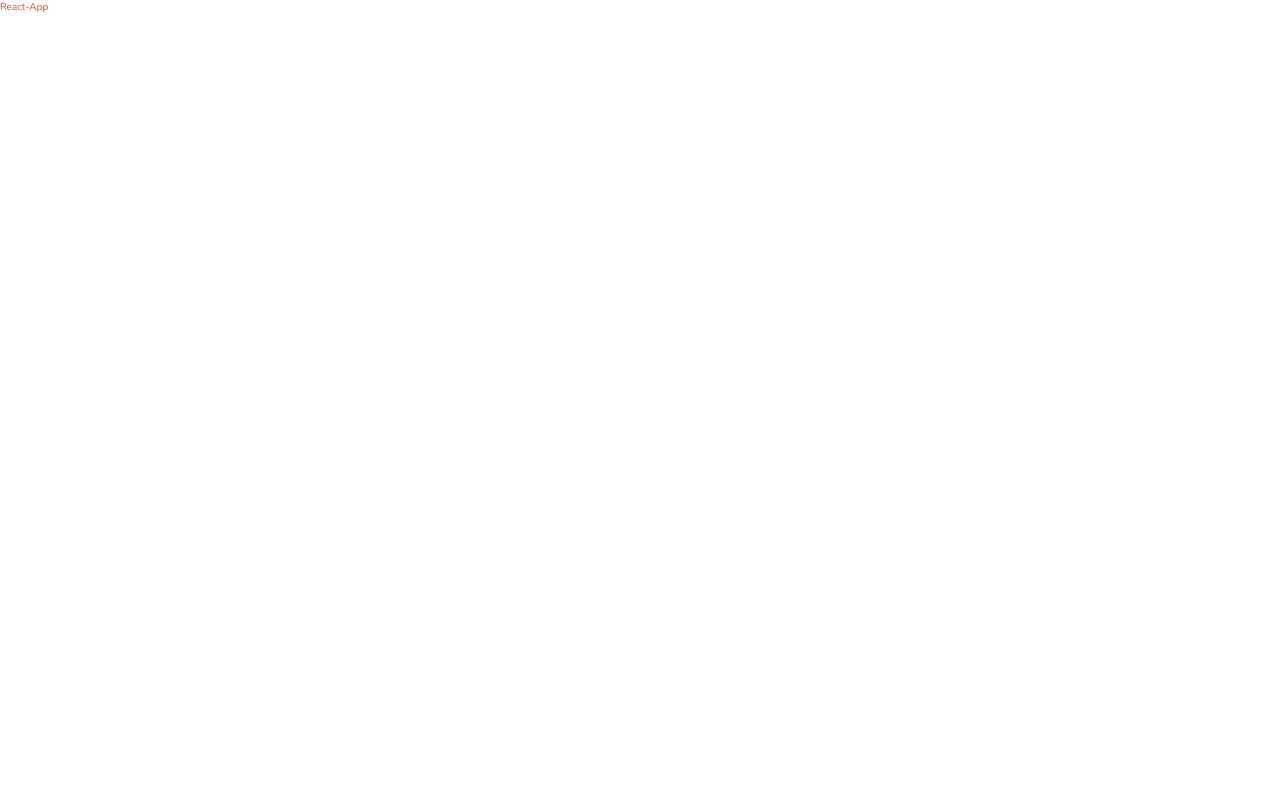
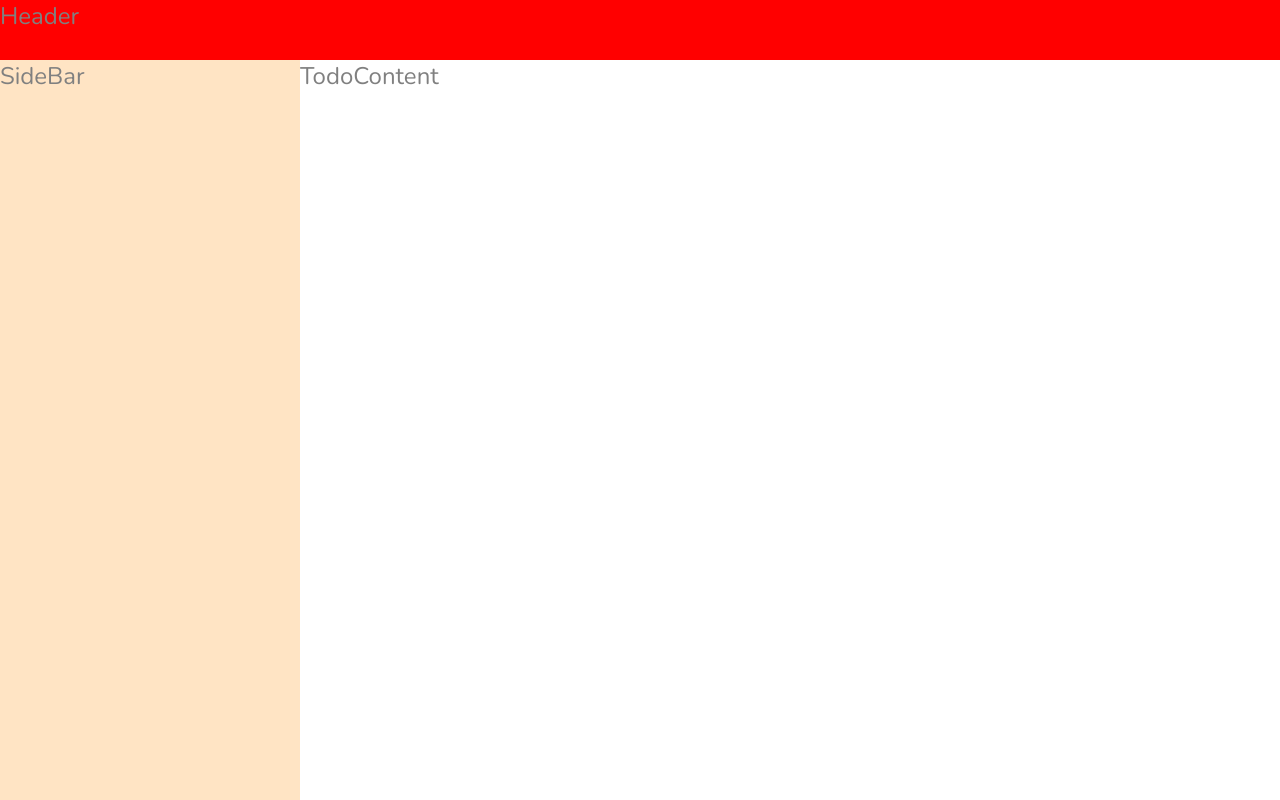
Before and after one commit to Surachotkit/CC15-Todolist, a React (Create React App) app: page / in a window 1280 px wide. Built offline with nearby package versions, Linux system fonts and the light colour scheme.

Commit message:
finish: step-4 app-layout

```diff
--- a/src/App.js
+++ b/src/App.js
@@ -1,9 +1,11 @@
-
+import "./App.scss";
 
 function App() {
   return (
-    <div>
-        React-App
+    <div className="todo">
+      <div className="todo__header">Header</div>
+      <div className="todo__sidebar">SideBar</div>
+      <div classNAme="todo__content">TodoContent</div>
     </div>
   );
 }
--- /dev/null
+++ b/src/App.scss
@@ -0,0 +1,41 @@
+$header-heigh: 60px;  //สามารถ แก้ที่เดียวได้เลย
+$sidebar-width: 300px;
+
+
+.todo{
+    display: grid;
+    grid-template-rows: $header-heigh calc(100vh - $header-heigh);
+    grid-template-columns: $sidebar-width calc(100vw - $sidebar-width);
+
+    &__header{
+        // grid-row-start: 1;
+        // grid-row-end: 2;
+        // grid-column-start: 1;
+        // grid-column-end: -1; //นับมาจากข้างหลัง
+
+        grid-row: 1/2;
+        grid-column: 1/-1;
+        background-color: red;
+    }
+    &__sidebar{
+        // grid-row-start: 2;
+        // grid-row-end: -1; // สุดเลย
+        // grid-column-start:1 ;
+        // grid-column-end: 2;
+
+        grid-row: 2/-1;
+        grid-column: 1/2;
+        background-color: bisque;
+    }
+    &__content{
+        // grid-row-start: 2;
+        // grid-row-end: -1; // สุดเลย
+        // grid-column-start: 2;
+        // grid-row-end: -1;
+
+        grid-row: 2/-1;
+        grid-column: 2/-1;
+        background-color: rgb(106, 106, 106);
+    }
+
+}
--- a/src/index.scss
+++ b/src/index.scss
@@ -16,6 +16,7 @@
 
 html {
     font-size: 62.5%; /*equal font-size : 10px*/
+    font-size: 24px;
 }
 
 body {
@@ -23,5 +24,5 @@
       'Cantarell', 'Fira Sans', 'Droid Sans', 'Helvetica Neue', sans-serif;
   -webkit-font-smoothing: antialiased;
   -moz-osx-font-smoothing: grayscale;
-  color:$primary
+  color:$grey-dark
 }
```
Also changed, not shown: 1 other file (tests, documents, lock files or other folders).
